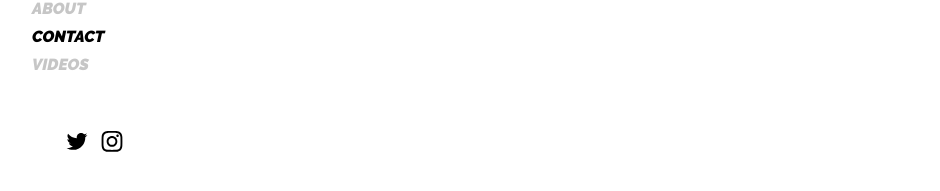
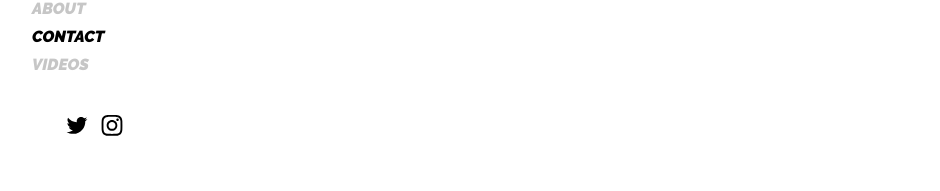
Before and after one commit to calebbrenden/my-site, a Jekyll site: the page built from contact.md, in a window 1280 px wide. Shown: the part 235-426 px from the top of the page, without its empty margins (36-976 px from the left). Built offline with Jekyll 4.4.1, drawn with Linux system fonts in a browser that asks for light colours.

Commit message:
removed margin top from sidebar-icon-links id

```diff
--- a/_sass/hydeout/_layout.scss
+++ b/_sass/hydeout/_layout.scss
@@ -425,7 +425,7 @@ a {
   flex-flow: row wrap;
   justify-content: center;
   padding: 2rem;
-  margin-top: 1rem;
+  /* margin-top: 1rem; */
 
       /* full screen mode */
   @media (min-width: $large-breakpoint) {
```
Also changed, not shown: 1 other file.
